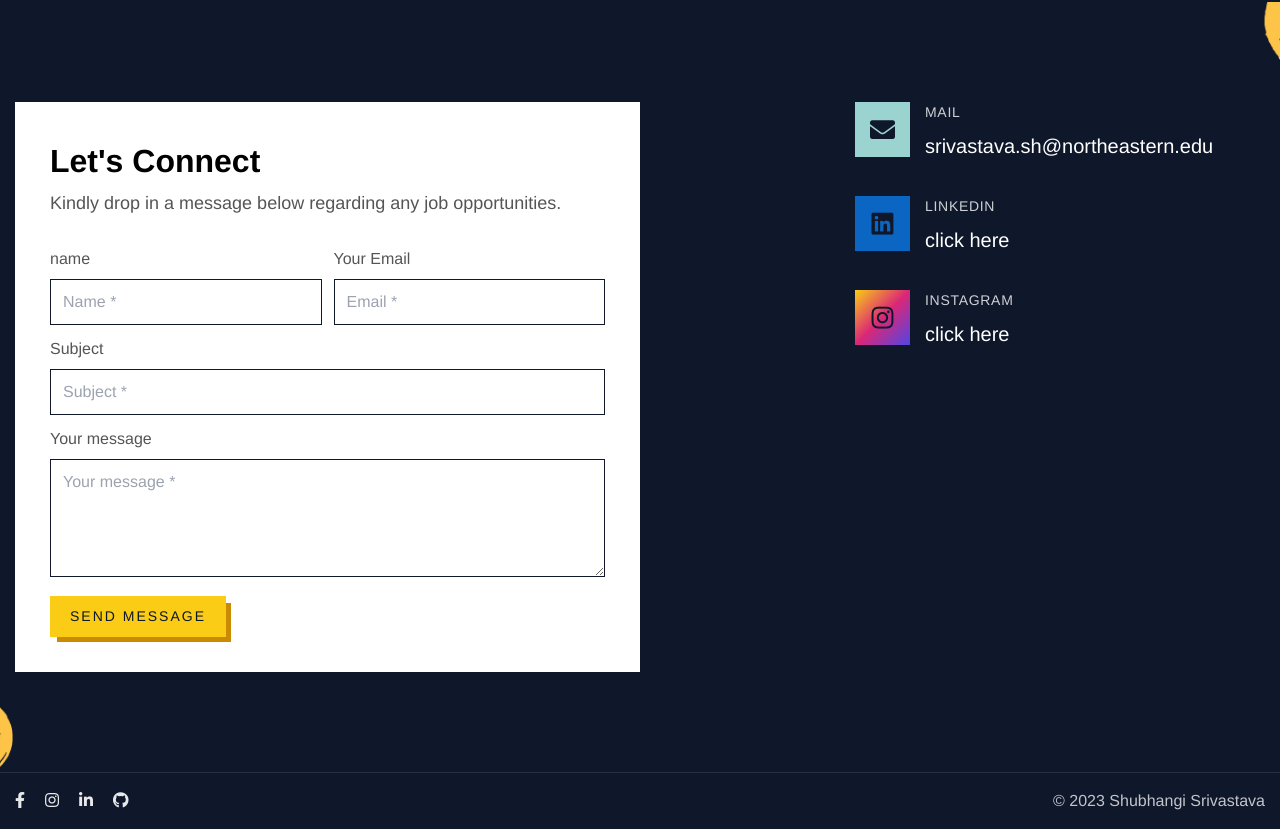
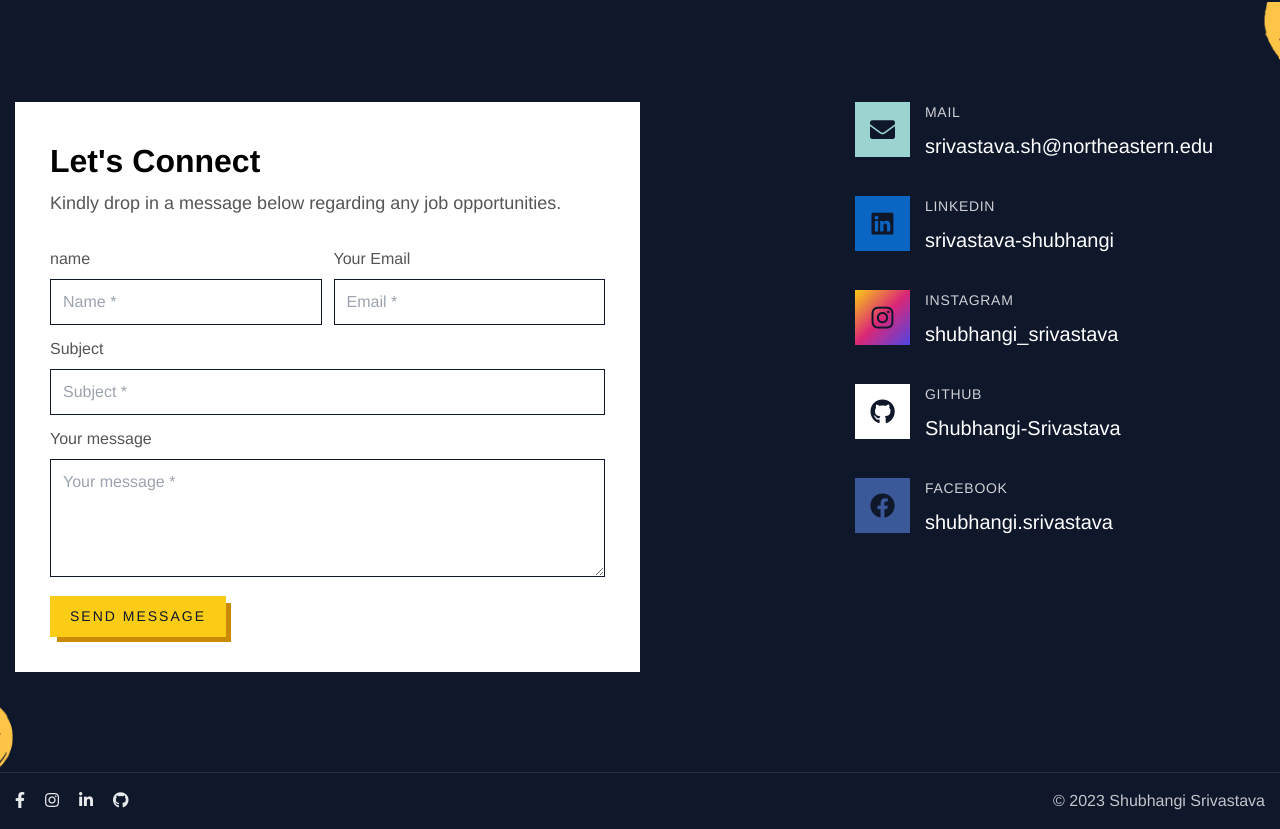
Before and after one commit to Shubhangi-Srivastava/PortfolioNew.github.io, a React (Create React App) app: page / in a window 1280 px wide. Shown: the part 6376-7205 px from the top of the page. Built offline with nearby package versions, Linux system fonts and the light colour scheme.

Commit message:
dded more styles and edited contact form code for links and designs

```diff
--- a/src/components/Contact/contact.js
+++ b/src/components/Contact/contact.js
@@ -188,7 +188,9 @@ const ContactUs = () => {
                       <p>+01 123 654 8096</p>
                     </div> */}
                     <div className="col">
-                      <h5>Mail</h5>
+                      <a href="mailto:srivastava.sh@northeastern.edu">
+                        <h5>Mail</h5>
+                      </a>
                       <p>
                         <a href="mailto:srivastava.sh@northeastern.edu">
                           srivastava.sh@northeastern.edu
@@ -210,10 +212,12 @@ const ContactUs = () => {
                       <i className="fab fa-linkedin"></i>
                     </div>
                     <div className="col">
-                      <h5>LinkedIn</h5>
+                      <a href="https://www.linkedin.com/in/srivastava-shubhangi/">
+                        <h5>LinkedIn</h5>
+                      </a>
                       <p>
                         <a href="https://www.linkedin.com/in/srivastava-shubhangi/">
-                          click here
+                          srivastava-shubhangi
                         </a>
                       </p>
                     </div>
@@ -223,10 +227,42 @@ const ContactUs = () => {
                       <i className="fab fa-instagram"></i>
                     </div>
                     <div className="col">
-                      <h5>Instagram</h5>
+                      <a href="https://www.instagram.com/shubhangi_srivastava/?next=%2F">
+                        <h5>Instagram</h5>
+                      </a>
                       <p>
                         <a href="https://www.instagram.com/shubhangi_srivastava/?next=%2F">
-                          click here
+                          shubhangi_srivastava
+                        </a>
+                      </p>
+                    </div>
+                  </li>
+                  <li>
+                    <div className="icon bg-[#ffff]">
+                      <i className="fab fa-github"></i>
+                    </div>
+                    <div className="col">
+                      <a href="https://github.com/Shubhangi-Srivastava">
+                        <h5>GitHub</h5>
+                      </a>
+                      <p>
+                        <a href="https://github.com/Shubhangi-Srivastava">
+                          Shubhangi-Srivastava
+                        </a>
+                      </p>
+                    </div>
+                  </li>
+                  <li>
+                    <div className="icon bg-[#3b5998]">
+                      <i className="fab fa-facebook"></i>
+                    </div>
+                    <div className="col">
+                      <a href="https://www.facebook.com/shubhangi.srivastava.965/">
+                        <h5>Facebook</h5>
+                      </a>
+                      <p>
+                        <a href="https://www.facebook.com/shubhangi.srivastava.965/">
+                          shubhangi.srivastava
                         </a>
                       </p>
                     </div>
```
